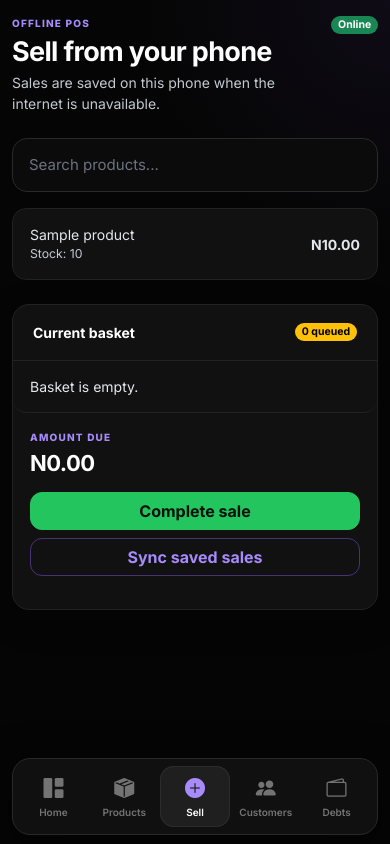
After one commit to Maxpyn/Ceci-s-Mart, a Django app: page /offline-sell/ in a window 390 px wide. The commit adds this page. Run offline with Django 5.2, Linux system fonts and the light colour scheme; tables that the repository leaves empty hold one stand-in row (values such as "Sample post").

Commit message:
Add offline-first mobile POS

```diff
--- a/mini_mart/templates/base.html
+++ b/mini_mart/templates/base.html
@@ -19,6 +19,8 @@
         rel="apple-touch-icon"
         href="/static/icons/icon-192.png"
     >
+
+    <link rel="manifest" href="{% url 'mini_mart:manifest' %}">
 
     <!-- Bootstrap -->
     <link
@@ -1042,8 +1044,8 @@ p {
 
 
     <a
-        href="{% url 'mini_mart:new_sale' %}"
-        class="{% if request.resolver_match.url_name == 'new_sale' %}active{% endif %}"
+        href="{% url 'mini_mart:offline_pos' %}"
+        class="{% if request.resolver_match.url_name in 'new_sale,offline_pos' %}active{% endif %}"
     >
         <i class="bi bi-plus-circle-fill"></i>
         Sell
@@ -1074,5 +1076,13 @@ p {
     src="https://cdn.jsdelivr.net/npm/bootstrap@5.3.3/dist/js/bootstrap.bundle.min.js"
 ></script>
 
+<script>
+if ('serviceWorker' in navigator) {
+    window.addEventListener('load', () => {
+        navigator.serviceWorker.register("{% url 'mini_mart:sw' %}");
+    });
+}
+</script>
+
 </body>
 </html>
--- /dev/null
+++ b/mini_mart/templates/offline_pos.html
@@ -0,0 +1,173 @@
+{% extends "base.html" %}
+{% block content %}
+<div class="d-flex justify-content-between align-items-start gap-3 mb-4">
+    <div>
+        <div class="page-kicker">Offline POS</div>
+        <h1 class="fw-bold mb-1">Sell from your phone</h1>
+        <p class="text-muted mb-0">Sales are saved on this phone when the internet is unavailable.</p>
+    </div>
+    <span id="connection-status" class="badge text-bg-success">Online</span>
+</div>
+
+<div class="row g-4">
+    <div class="col-md-8">
+        <input id="offline-search" class="form-control form-control-lg mb-3" type="search" placeholder="Search products..." autocomplete="off">
+        <div id="offline-products" class="list-group"></div>
+    </div>
+    <div class="col-md-4">
+        <div class="card cart-panel">
+            <div class="card-header d-flex justify-content-between align-items-center">
+                <strong>Current basket</strong>
+                <span id="queued-count" class="badge text-bg-warning">0 queued</span>
+            </div>
+            <ul id="offline-cart" class="list-group list-group-flush"></ul>
+            <div class="card-body">
+                <div class="page-kicker">Amount due</div>
+                <h2 class="fw-bold">N<span id="offline-total">0.00</span></h2>
+                <button id="complete-sale" class="btn btn-success w-100 mt-2" type="button">Complete sale</button>
+                <button id="sync-sales" class="btn btn-outline-primary w-100 mt-2" type="button">Sync saved sales</button>
+                <div id="offline-message" class="small text-muted mt-3" role="status"></div>
+            </div>
+        </div>
+    </div>
+</div>
+
+{{ products|json_script:"server-products" }}
+<script>
+const serverProducts = JSON.parse(document.getElementById('server-products').textContent);
+const productKey = 'ceemart-products';
+const queueKey = 'ceemart-offline-sales';
+let products = JSON.parse(localStorage.getItem(productKey) || 'null') || serverProducts;
+let cart = {};
+
+localStorage.setItem(productKey, JSON.stringify(products));
+const search = document.getElementById('offline-search');
+const productList = document.getElementById('offline-products');
+const cartList = document.getElementById('offline-cart');
+const total = document.getElementById('offline-total');
+const message = document.getElementById('offline-message');
+const status = document.getElementById('connection-status');
+
+function escapeHtml(value) {
+    return String(value).replace(/[&<>'"]/g, character => ({'&':'&amp;', '<':'&lt;', '>':'&gt;', "'":'&#39;', '"':'&quot;'}[character]));
+}
+
+function renderProducts() {
+    const query = search.value.trim().toLowerCase();
+    const matches = products.filter(product => product.name.toLowerCase().includes(query));
+    productList.innerHTML = matches.map(product => `
+        <button type="button" class="list-group-item list-group-item-action d-flex justify-content-between align-items-center" data-product-id="${product.id}">
+            <span>${escapeHtml(product.name)}<small class="d-block text-muted">Stock: ${product.stock}</small></span>
+            <strong>N${Number(product.price).toFixed(2)}</strong>
+        </button>
+    `).join('') || '<div class="text-muted p-3">No matching products in the saved catalog.</div>';
+}
+
+function renderCart() {
+    let amount = 0;
+    cartList.innerHTML = Object.values(cart).map(item => {
+        const lineTotal = Number(item.price) * item.quantity;
+        amount += lineTotal;
+        return `<li class="list-group-item d-flex justify-content-between"><span>${escapeHtml(item.name)} x ${item.quantity}</span><strong>N${lineTotal.toFixed(2)}</strong></li>`;
+    }).join('') || '<li class="list-group-item text-muted">Basket is empty.</li>';
+    total.textContent = amount.toFixed(2);
+}
+
+function renderQueueCount() {
+    const count = JSON.parse(localStorage.getItem(queueKey) || '[]').length;
+    document.getElementById('queued-count').textContent = `${count} queued`;
+}
+
+function setConnectionStatus() {
+    const online = navigator.onLine;
+    status.textContent = online ? 'Online' : 'Offline';
+    status.className = `badge ${online ? 'text-bg-success' : 'text-bg-warning'}`;
+}
+
+async function syncSales() {
+    const queue = JSON.parse(localStorage.getItem(queueKey) || '[]');
+    if (!queue.length || !navigator.onLine) {
+        renderQueueCount();
+        return;
+    }
+    const remaining = [];
+    for (const sale of queue) {
+        try {
+            const response = await fetch('{% url "mini_mart:sync_offline_sale" %}', {
+                method: 'POST',
+                headers: {'Content-Type': 'application/json'},
+                body: JSON.stringify(sale)
+            });
+            if (!response.ok) remaining.push(sale);
+        } catch (error) {
+            remaining.push(sale);
+        }
+    }
+    localStorage.setItem(queueKey, JSON.stringify(remaining));
+    renderQueueCount();
+    message.textContent = remaining.length ? 'Some saved sales still need syncing.' : 'Saved sales are synced.';
+}
+
+productList.addEventListener('click', event => {
+    const button = event.target.closest('[data-product-id]');
+    if (!button) return;
+    const product = products.find(item => String(item.id) === button.dataset.productId);
+    if (!product) return;
+    const current = cart[product.id] || {...product, quantity: 0};
+    if (current.quantity >= product.stock) {
+        message.textContent = 'That is more than the saved stock level.';
+        return;
+    }
+    current.quantity += 1;
+    cart[product.id] = current;
+    renderCart();
+});
+
+document.getElementById('complete-sale').addEventListener('click', async () => {
+    const items = Object.values(cart).map(item => ({product_id: item.id, quantity: item.quantity}));
+    if (!items.length) {
+        message.textContent = 'Add a product first.';
+        return;
+    }
+    const sale = {items};
+    const queue = JSON.parse(localStorage.getItem(queueKey) || '[]');
+    if (navigator.onLine) {
+        try {
+            const response = await fetch('{% url "mini_mart:sync_offline_sale" %}', {
+                method: 'POST',
+                headers: {'Content-Type': 'application/json'},
+                body: JSON.stringify(sale)
+            });
+            if (!response.ok) throw new Error('Sync failed');
+            message.textContent = 'Sale recorded online.';
+        } catch (error) {
+            queue.push(sale);
+            localStorage.setItem(queueKey, JSON.stringify(queue));
+            message.textContent = 'Internet failed. Sale saved on this phone.';
+        }
+    } else {
+        queue.push(sale);
+        localStorage.setItem(queueKey, JSON.stringify(queue));
+        message.textContent = 'Offline sale saved on this phone.';
+    }
+    for (const item of items) {
+        const product = products.find(product => product.id === item.product_id);
+        if (product) product.stock -= item.quantity;
+    }
+    localStorage.setItem(productKey, JSON.stringify(products));
+    cart = {};
+    renderProducts();
+    renderCart();
+    renderQueueCount();
+});
+
+document.getElementById('sync-sales').addEventListener('click', syncSales);
+search.addEventListener('input', renderProducts);
+window.addEventListener('online', () => { setConnectionStatus(); syncSales(); });
+window.addEventListener('offline', setConnectionStatus);
+renderProducts();
+renderCart();
+renderQueueCount();
+setConnectionStatus();
+</script>
+{% endblock %}
--- a/mini_mart/urls.py
+++ b/mini_mart/urls.py
@@ -20,6 +20,8 @@ urlpatterns = [
 
     # Sales
     path("sell/", views.new_sale, name="new_sale"),
+    path("offline-sell/", views.offline_pos, name="offline_pos"),
+    path("offline-sell/sync/", views.sync_offline_sale, name="sync_offline_sale"),
     path("sales/", views.sales_history, name="sales_history"),
     path("sales/list/", views.sales_history, name="sales_list"),
     path("sale/<int:pk>/", views.sale_detail, name="sale_detail"),
--- a/mini_mart/views.py
+++ b/mini_mart/views.py
@@ -6,6 +6,7 @@ from django.db.models.deletion import ProtectedError
 from django.utils import timezone
 from django.db.models import Sum, F, DecimalField, Q
 from django.http import JsonResponse, HttpResponse
+from django.views.decorators.csrf import csrf_exempt
 from decimal import Decimal
 from .forms import ProductForm, CustomerForm # remove SaleForm, PaymentForm if you don't use them
 from .models import Product, Sale, SaleItem, Customer
@@ -208,6 +209,86 @@ def new_sale(request):
         'new_sale.html',
         {'products': products}
     )
+
+
+def offline_pos(request):
+    products = Product.objects.filter(
+        quantity__gt=0,
+        is_available=True,
+    ).order_by('name')
+    product_data = [
+        {
+            'id': product.id,
+            'name': product.name,
+            'price': str(product.selling_price),
+            'stock': product.quantity,
+        }
+        for product in products
+    ]
+    return render(request, 'offline_pos.html', {'products': product_data})
+
+
+@csrf_exempt
+@require_POST
+def sync_offline_sale(request):
+    try:
+        payload = request.body.decode('utf-8')
+        import json
+        data = json.loads(payload)
+        items = data.get('items', [])
+        if not items:
+            raise ValueError('The sale has no items.')
+
+        with transaction.atomic():
+            total_amount = Decimal('0.00')
+            cost_amount = Decimal('0.00')
+            sale_items = []
+            quantities = {}
+
+            for item in items:
+                product_id = str(item['product_id'])
+                quantity = int(item['quantity'])
+                if quantity <= 0:
+                    raise ValueError('Invalid quantity.')
+                quantities[product_id] = quantities.get(product_id, 0) + quantity
+
+            products = {
+                str(product.id): product
+                for product in Product.objects.select_for_update().filter(
+                    id__in=quantities,
+                    is_available=True,
+                )
+            }
+            if len(products) != len(quantities):
+                raise ValueError('A product is no longer available.')
+
+            for product_id, quantity in quantities.items():
+                product = products[product_id]
+                if quantity > product.quantity:
+                    raise ValueError(f'Not enough stock for {product.name}.')
+                total_amount += product.selling_price * quantity
+                cost_amount += product.cost_price * quantity
+                sale_items.append((product, quantity, product.selling_price))
+
+            sale = Sale.objects.create(
+                customer=None,
+                total_amount=total_amount,
+                cost_amount=cost_amount,
+                amount_paid=total_amount,
+            )
+            for product, quantity, price in sale_items:
+                SaleItem.objects.create(
+                    sale=sale,
+                    product=product,
+                    quantity=quantity,
+                    unit_price=price,
+                )
+                product.quantity -= quantity
+                product.save(update_fields=['quantity'])
+
+        return JsonResponse({'status': 'synced', 'sale_id': sale.id})
+    except (KeyError, TypeError, ValueError, json.JSONDecodeError) as error:
+        return JsonResponse({'error': str(error)}, status=400)
 
 def record_payment(request, pk):
     """Single source of truth for payments. Uses Sale.balance from model."""
@@ -434,8 +515,27 @@ def manifest(request):
 
 def sw(request):
     sw_code = """
+        const CACHE = 'ceemart-shell-v1';
+        const SHELL = ['/', '/offline-sell/'];
+
+        self.addEventListener('install', event => {
+            event.waitUntil(caches.open(CACHE).then(cache => cache.addAll(SHELL)));
+            self.skipWaiting();
+        });
+
+        self.addEventListener('activate', event => {
+            event.waitUntil(self.clients.claim());
+        });
+
     self.addEventListener('fetch', event => {
-      // Online-first for now.
+            if (event.request.method !== 'GET') return;
+            event.respondWith(
+                fetch(event.request).then(response => {
+                    const copy = response.clone();
+                    caches.open(CACHE).then(cache => cache.put(event.request, copy));
+                    return response;
+                }).catch(() => caches.match(event.request).then(cached => cached || caches.match('/offline-sell/')))
+            );
     });
     """
     return HttpResponse(sw_code, content_type='application/javascript')
```
Also changed, not shown: mini_mart/tests.py (+25 -0 lines).
